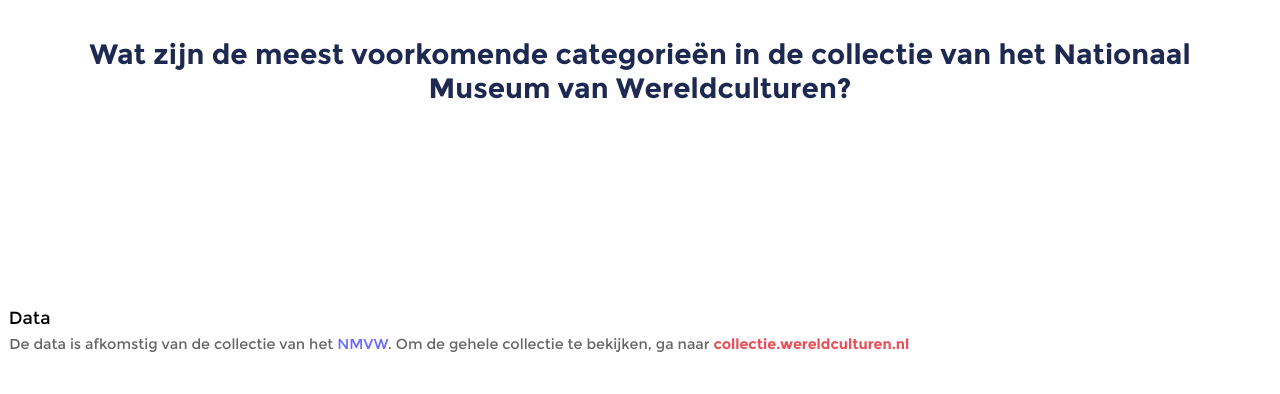
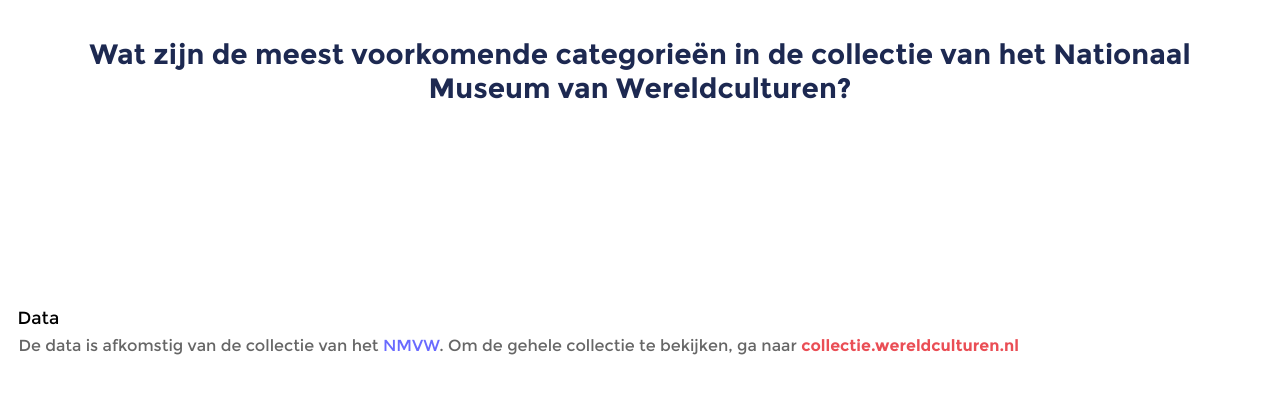
Before and after one commit to qiubee/nmvw-map, a website: page public/index.html in a window 1280 px wide. Shown: the part 88-482 px from the top of the page. Drawn offline with nearby package versions, Linux system fonts and the light colour scheme; no server answers.

Commit message:
update index.css, index.js

```diff
--- a/public/css/index.css
+++ b/public/css/index.css
@@ -138,7 +138,7 @@ p > abbr:hover {
 
   p {
     font-size: 1em;
-    margin: 0.7em 1.25em;
+    margin: 0.7em 1.3em;
     transition: var(--smooth-font);
   }
 }
@@ -150,6 +150,18 @@ p > abbr:hover {
     margin: 1.5em auto;
     padding: auto;
     transition: var(--smooth-font), var(--smooth-margin);
+  }
+
+  h2 {
+    font-size: 1.1em;
+    margin: 0 1em;
+    transition: var(--smooth-font);
+  }
+
+  p {
+    font-size: 1em;
+    margin: 0.5em 1.15em;
+    transition: var(--smooth-font);
   }
 }
 
--- a/public/js/index.js
+++ b/public/js/index.js
@@ -33,7 +33,7 @@ const svg = d3
 // const projection = geoEqualEarth();
 // const pathGenerator = geoPath().projection(projection);
 
-// json("https://unpkg.com/world-atlas@1.1.4/world/110m.json")
+// d3.json("https://unpkg.com/world-atlas@1.1.4/world/110m.json")
 //     .then(data => {
 //     const countries = feature(data, data.objects.countries);
 //     console.log(countries);
```
